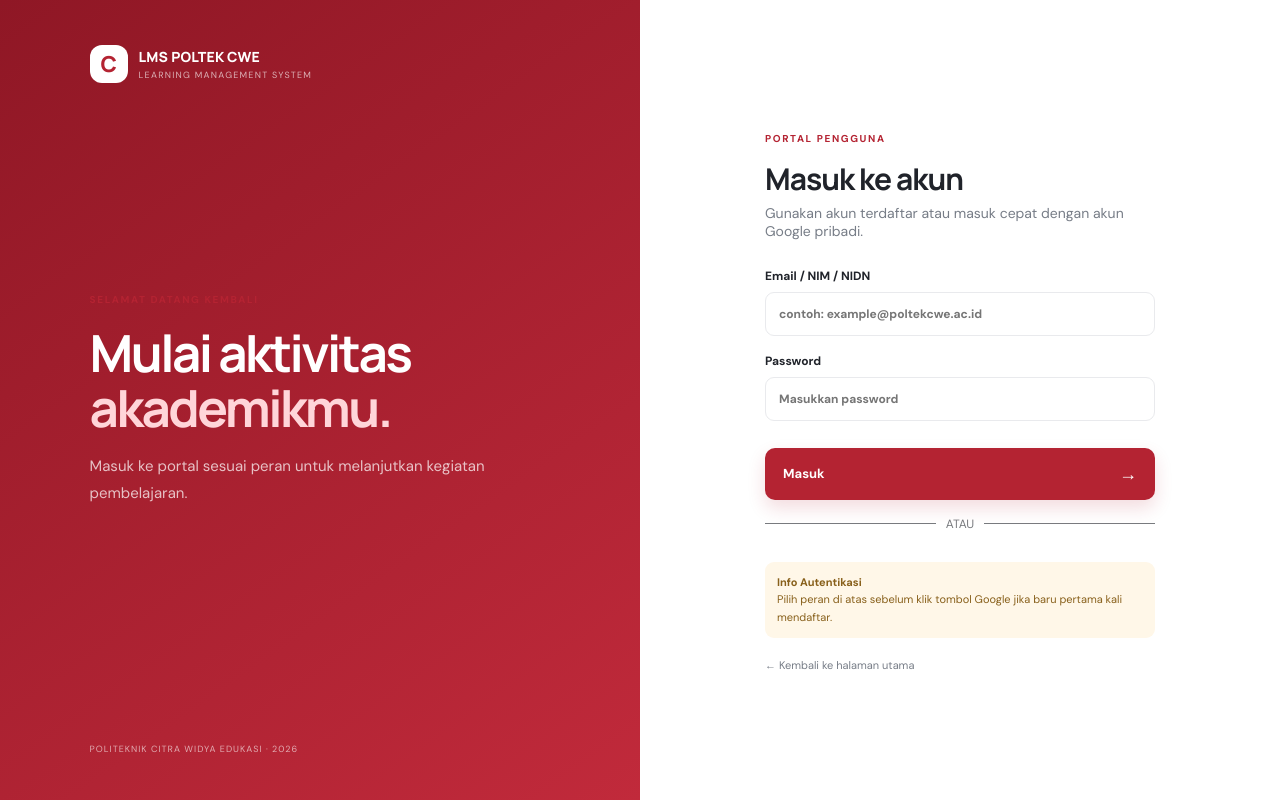
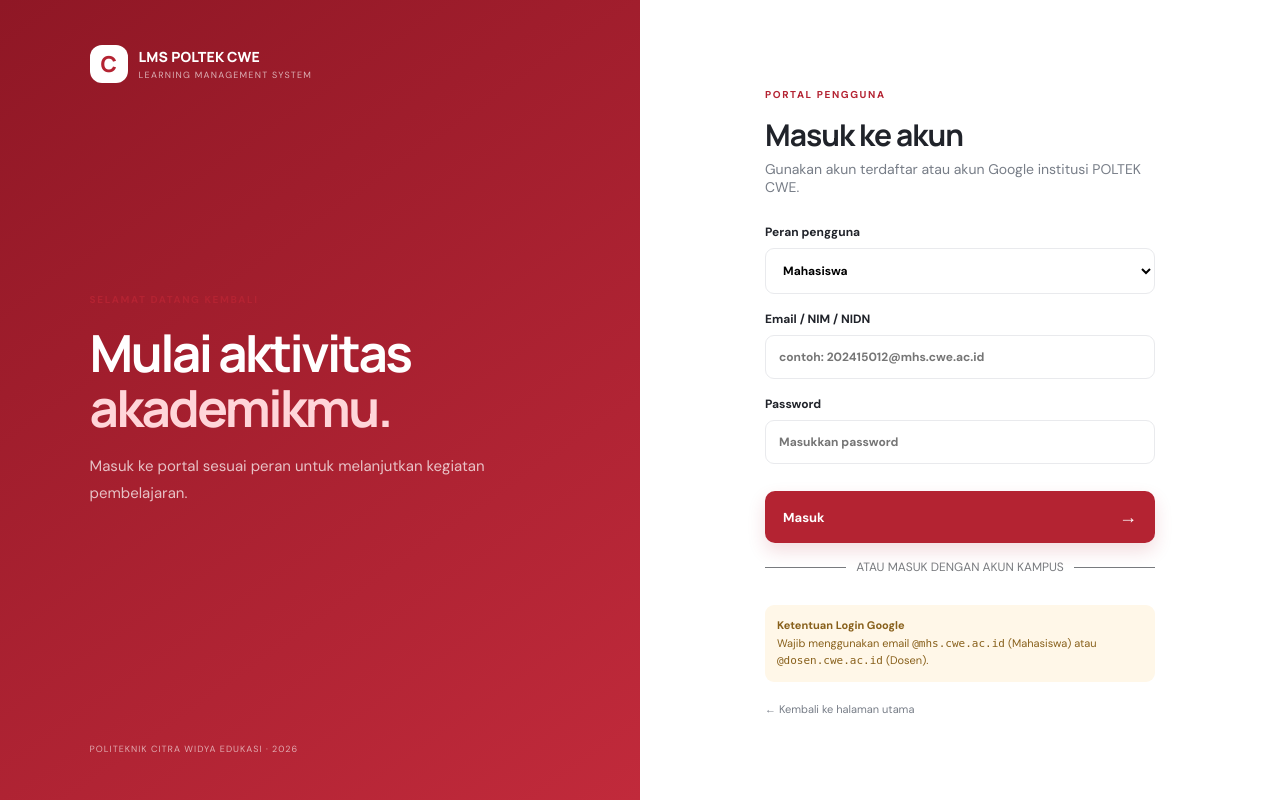
Before and after one commit to Anonym541/TUGAS-LMS, a Spring Boot app: page /login.html in a window 1280 px wide. Run offline with Spring Boot 4, Linux system fonts and the light colour scheme; some of the project's set-up classes (security, data sources, template engines, error pages and the like) are left out, and stand-ins take their place; some libraries are stand-ins or nearby versions.

Commit message:
Update login.html

```diff
--- a/lms-backend/src/main/resources/static/login.html
+++ b/lms-backend/src/main/resources/static/login.html
@@ -5,7 +5,6 @@
   <meta name="viewport" content="width=device-width,initial-scale=1">
   <title>Masuk · LMS POLTEK CWE</title>
   <link rel="stylesheet" href="shared/css/global.css">
-  <!-- Library Google Identity Services -->
   <script src="https://accounts.google.com/gsi/client" async defer></script>
 </head>
 <body class="login-body">
@@ -30,10 +29,20 @@
       <form class="login-form" id="loginForm">
         <span class="eyebrow">PORTAL PENGGUNA</span>
         <h2>Masuk ke akun</h2>
-        <p>Gunakan akun terdaftar atau masuk cepat dengan akun Google pribadi.</p>
+        <p>Gunakan akun terdaftar atau akun Google institusi POLTEK CWE.</p>
+
+        <label>
+          Peran pengguna
+          <select id="role">
+            <option value="mahasiswa">Mahasiswa</option>
+            <option value="dosen">Dosen</option>
+            <option value="admin">Admin</option>
+          </select>
+        </label>
+
         <label>
           Email / NIM / NIDN
-          <input id="identity" placeholder="contoh: example@poltekcwe.ac.id" required>
+          <input id="identity" placeholder="contoh: 202415012@mhs.cwe.ac.id" required>
         </label>
 
         <label>
@@ -43,10 +52,9 @@
 
         <button class="primary-btn full" type="submit">Masuk <span>→</span></button>
 
-        <!-- Pemisah & Tombol Login Google -->
         <div style="display:flex; align-items:center; gap:10px; margin:16px 0 12px; opacity:0.6; font-size:12px;">
           <hr style="flex:1; border:none; border-top:1px solid currentColor;">
-          <span>ATAU</span>
+          <span>ATAU MASUK DENGAN AKUN KAMPUS</span>
           <hr style="flex:1; border:none; border-top:1px solid currentColor;">
         </div>
 
@@ -67,8 +75,8 @@
         </div>
 
         <div class="demo-note" id="loginStatusNote">
-          <b>Info Autentikasi</b><br>
-          Pilih peran di atas sebelum klik tombol Google jika baru pertama kali mendaftar.
+          <b>Ketentuan Login Google</b><br>
+          Wajib menggunakan email <code>@mhs.cwe.ac.id</code> (Mahasiswa) atau <code>@dosen.cwe.ac.id</code> (Dosen).
         </div>
 
         <a class="back-link" href="index.html">← Kembali ke halaman utama</a>
@@ -78,55 +86,49 @@
 
   <script src="shared/js/auth.js"></script>
   <script>
-    // Ubah API_BASE_URL ke URL Cloudflare Tunnel Anda saat diakses dari Vercel,
-    // atau gunakan 'http://localhost:8080' saat dijalankan di laptop lokal.
     const API_BASE_URL = window.location.hostname === 'localhost' || window.location.hostname === '127.0.0.1'
       ? 'http://localhost:8080'
       : 'https://temperatures-variation-perhaps-could.trycloudflare.com';
 
     async function handleGoogleLogin(response) {
       const idToken = response.credential;
-      const selectedRole = document.getElementById('role').value;
       const statusNote = document.getElementById('loginStatusNote');
 
-      statusNote.innerHTML = '<b>Memverifikasi akun Google...</b><br>Mohon tunggu sebentar.';
+      statusNote.style.borderColor = '';
+      statusNote.innerHTML = '<b>Memverifikasi domain email kampus...</b><br>Mohon tunggu sebentar.';
 
       try {
         const res = await fetch(`${API_BASE_URL}/api/auth/google`, {
           method: 'POST',
           headers: { 'Content-Type': 'application/json' },
-          body: JSON.stringify({
-            token: idToken,
-            role: selectedRole
-          })
+          body: JSON.stringify({ token: idToken })
         });
 
         const data = await res.json();
 
         if (res.ok) {
-          // Simpan sesi user ke localStorage (menyesuaikan format umum auth.js)
+          const detectedRole = data.role.toLowerCase();
           const userSession = {
             ...data,
-            role: (data.role || selectedRole).toLowerCase()
+            role: detectedRole
           };
+
           localStorage.setItem('lms_user', JSON.stringify(userSession));
           localStorage.setItem('user', JSON.stringify(userSession));
 
-          // Arahkan sesuai peran
-          const roleTarget = userSession.role;
-          if (roleTarget === 'dosen') {
+          if (detectedRole === 'dosen') {
             window.location.href = 'dosen/dashboard.html';
-          } else if (roleTarget === 'admin') {
-            window.location.href = 'admin/dashboard.html';
           } else {
             window.location.href = 'mahasiswa/dashboard.html';
           }
         } else {
-          statusNote.innerHTML = `<b>Login Gagal</b><br>${data.message || 'Akun Google tidak dapat diverifikasi.'}`;
+          // Tampilkan pesan penolakan jika bukan @mhs.cwe.ac.id atau @dosen.cwe.ac.id
+          statusNote.style.borderColor = '#e11d48';
+          statusNote.innerHTML = `<b style="color:#e11d48;">Login Ditolak</b><br>${data.message || 'Email tidak terdaftar sebagai civitas POLTEK CWE.'}`;
         }
       } catch (err) {
         console.error('Google Login Error:', err);
-        statusNote.innerHTML = '<b>Koneksi Terputus</b><br>Pastikan server Spring Boot (dan Cloudflare Tunnel) sedang aktif.';
+        statusNote.innerHTML = '<b>Koneksi Gagal</b><br>Tidak dapat terhubung ke server backend.';
       }
     }
   </script>
```
